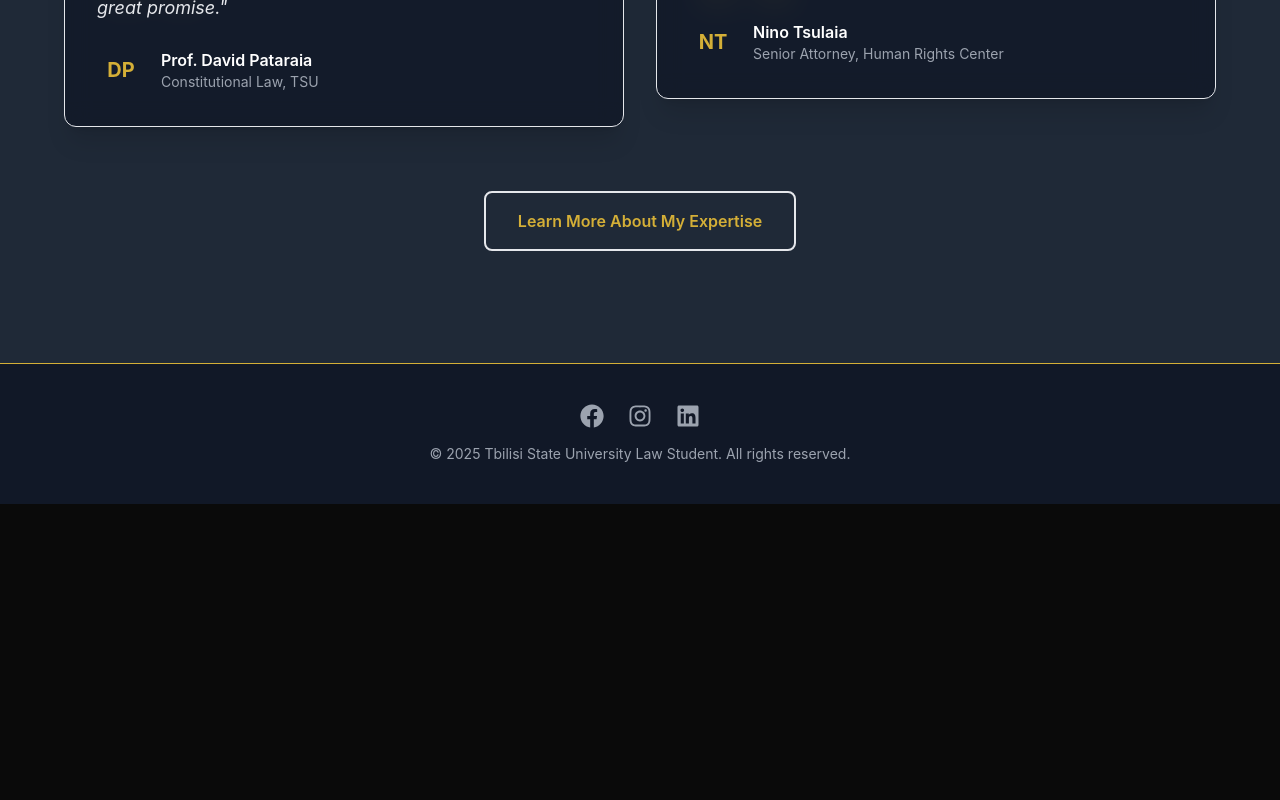
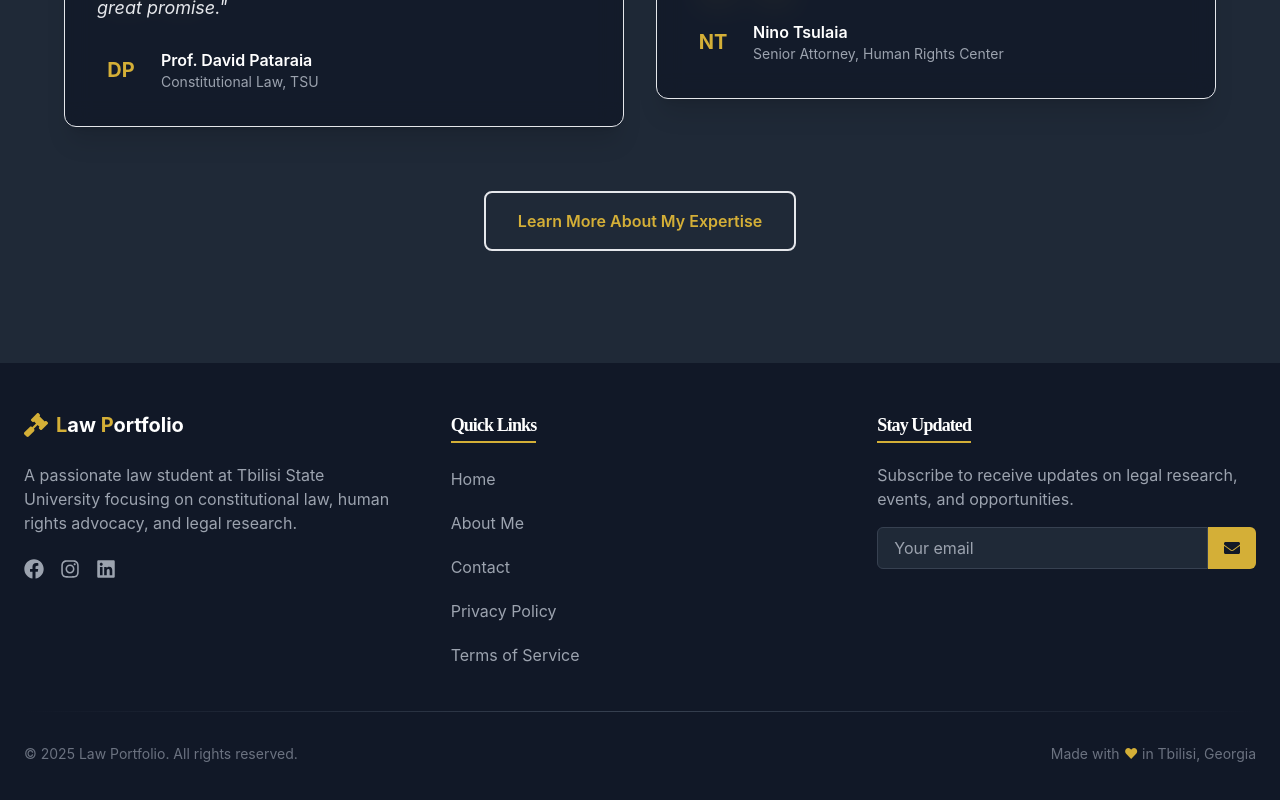
Before and after one commit to SetFodi/Portfolio-next, a Next.js app: page / in a window 1280 px wide. Shown: the part 2073-2873 px from the top of the page. Before the commit the page ends 2577 px from the top, so only its background shows below. Built offline with nearby package versions, Linux system fonts and the light colour scheme.

Commit message:
added footer

```diff
--- a/components/Footer.tsx
+++ b/components/Footer.tsx
@@ -1,24 +1,200 @@
-import { FaFacebook, FaInstagram, FaLinkedin } from 'react-icons/fa';
+import Link from 'next/link';
+import { FaFacebook, FaInstagram, FaLinkedin, FaGavel, FaEnvelope, FaArrowUp } from 'react-icons/fa';
+import { motion } from 'framer-motion';
+import { useState, useEffect } from 'react';
 
 const Footer = () => {
+  const [showScrollTop, setShowScrollTop] = useState(false);
+
+  useEffect(() => {
+    const handleScroll = () => {
+      setShowScrollTop(window.scrollY > 300);
+    };
+
+    window.addEventListener('scroll', handleScroll);
+    return () => window.removeEventListener('scroll', handleScroll);
+  }, []);
+
+  const scrollToTop = () => {
+    window.scrollTo({
+      top: 0,
+      behavior: 'smooth'
+    });
+  };
+
+  // Current year for copyright
+  const currentYear = new Date().getFullYear();
+
   return (
-    <footer className="bg-gray-900 py-10 border-t border-accent">
-      <div className="max-w-7xl mx-auto px-4 text-center text-gray-400">
-        <div className="flex justify-center space-x-6 mb-4">
-          <a href="https://www.facebook.com/temotunadze" target="_blank" rel="noopener noreferrer" className="hover:text-accent transition">
-            <FaFacebook size={24} />
-          </a>
-          <a href="https://www.instagram.com/tunadzetemo/" target="_blank" rel="noopener noreferrer" className="hover:text-accent transition">
-            <FaInstagram size={24} />
-          </a>
-          <a href="https://linkedin.com" target="_blank" rel="noopener noreferrer" className="hover:text-accent transition">
-            <FaLinkedin size={24} />
-          </a>
+    <footer className="relative bg-gray-900 text-gray-300 pt-12 overflow-hidden">
+      {/* Background decoration */}
+      <div className="absolute top-0 right-0 w-96 h-96 bg-accent/5 rounded-full blur-3xl opacity-30"></div>
+      <div className="absolute bottom-0 left-0 w-72 h-72 bg-accent/5 rounded-full blur-2xl opacity-20"></div>
+
+      {/* Footer Content */}
+      <div className="max-w-7xl mx-auto px-6 relative z-10">
+        <div className="grid md:grid-cols-3 gap-12 mb-10">
+          {/* Logo & About */}
+          <div>
+            <Link href="/" className="flex items-center mb-6 group">
+              <motion.div
+                whileHover={{ rotate: 15 }}
+                transition={{ type: 'spring', stiffness: 300 }}
+              >
+                <FaGavel className="text-accent text-2xl mr-2" />
+              </motion.div>
+              <span className="text-xl font-bold text-white">
+                <span className="text-accent">L</span>aw <span className="text-accent">P</span>ortfolio
+              </span>
+            </Link>
+            <p className="text-gray-400 mb-6">
+              A passionate law student at Tbilisi State University focusing on constitutional law,
+              human rights advocacy, and legal research.
+            </p>
+            <div className="flex space-x-4">
+              <motion.a
+                href="https://www.facebook.com/temotunadze"
+                target="_blank"
+                rel="noopener noreferrer"
+                whileHover={{ scale: 1.2, color: '#1877F2' }}
+                whileTap={{ scale: 0.9 }}
+                className="text-gray-400 hover:text-white transition-colors"
+                aria-label="Facebook"
+              >
+                <FaFacebook size={20} />
+              </motion.a>
+              <motion.a
+                href="https://www.instagram.com/tunadzetemo/"
+                target="_blank"
+                rel="noopener noreferrer"
+                whileHover={{ scale: 1.2, color: '#E1306C' }}
+                whileTap={{ scale: 0.9 }}
+                className="text-gray-400 hover:text-white transition-colors"
+                aria-label="Instagram"
+              >
+                <FaInstagram size={20} />
+              </motion.a>
+              <motion.a
+                href="https://linkedin.com"
+                target="_blank"
+                rel="noopener noreferrer"
+                whileHover={{ scale: 1.2, color: '#0A66C2' }}
+                whileTap={{ scale: 0.9 }}
+                className="text-gray-400 hover:text-white transition-colors"
+                aria-label="LinkedIn"
+              >
+                <FaLinkedin size={20} />
+              </motion.a>
+            </div>
+          </div>
+
+          {/* Quick Links */}
+          <div>
+            <h3 className="text-lg font-semibold text-white mb-6 relative inline-block">
+              Quick Links
+              <motion.div
+                className="absolute -bottom-1 left-0 h-0.5 bg-accent"
+                initial={{ width: 0 }}
+                whileInView={{ width: '100%' }}
+                viewport={{ once: true }}
+                transition={{ duration: 0.8, delay: 0.2 }}
+              />
+            </h3>
+            <ul className="space-y-3">
+              {[
+                { href: '/', label: 'Home' },
+                { href: '/about', label: 'About Me' },
+                { href: '/contact', label: 'Contact' },
+                { href: '#', label: 'Privacy Policy' },
+                { href: '#', label: 'Terms of Service' }
+              ].map((link, i) => (
+                <motion.li
+                  key={i}
+                  whileHover={{ x: 5 }}
+                  transition={{ type: 'spring', stiffness: 300 }}
+                >
+                  <Link href={link.href} className="text-gray-400 hover:text-accent transition-colors inline-block py-1">
+                    {link.label}
+                  </Link>
+                </motion.li>
+              ))}
+            </ul>
+          </div>
+
+          {/* Newsletter */}
+          <div>
+            <h3 className="text-lg font-semibold text-white mb-6 relative inline-block">
+              Stay Updated
+              <motion.div
+                className="absolute -bottom-1 left-0 h-0.5 bg-accent"
+                initial={{ width: 0 }}
+                whileInView={{ width: '100%' }}
+                viewport={{ once: true }}
+                transition={{ duration: 0.8, delay: 0.2 }}
+              />
+            </h3>
+            <p className="text-gray-400 mb-4">
+              Subscribe to receive updates on legal research, events, and opportunities.
+            </p>
+            <form className="flex">
+              <input
+                type="email"
+                placeholder="Your email"
+                className="bg-gray-800 border border-gray-700 text-gray-300 py-2 px-4 rounded-l-md focus:outline-none focus:ring-2 focus:ring-accent focus:border-transparent w-full"
+                required
+              />
+              <motion.button
+                type="submit"
+                whileHover={{ scale: 1.05 }}
+                whileTap={{ scale: 0.95 }}
+                className="bg-accent text-gray-900 py-2 px-4 rounded-r-md flex items-center justify-center"
+              >
+                <FaEnvelope />
+              </motion.button>
+            </form>
+          </div>
         </div>
-        <p className="text-sm">
-          &copy; {new Date().getFullYear()} Tbilisi State University Law Student. All rights reserved.
-        </p>
+
+        {/* Divider */}
+        <div className="h-px bg-gradient-to-r from-transparent via-gray-700 to-transparent mb-8"></div>
+
+        {/* Copyright */}
+        <div className="flex flex-col md:flex-row justify-between items-center pb-10">
+          <p className="text-gray-500 text-sm mb-4 md:mb-0">
+            © {currentYear} Law Portfolio. All rights reserved.
+          </p>
+          <div className="flex items-center text-sm text-gray-500">
+            <span>Made with </span>
+            <motion.span
+              animate={{
+                scale: [1, 1.2, 1],
+              }}
+              transition={{
+                duration: 1.5,
+                repeat: Infinity,
+                repeatType: "loop"
+              }}
+              className="text-accent mx-1"
+            >
+              ♥
+            </motion.span>
+            <span> in Tbilisi, Georgia</span>
+          </div>
+        </div>
       </div>
+
+      {/* Scroll to top button */}
+      <motion.button
+        onClick={scrollToTop}
+        className={`fixed bottom-6 right-6 bg-accent/90 hover:bg-accent text-gray-900 p-3 rounded-full shadow-lg z-50 transition-all duration-300 ${
+          showScrollTop ? 'opacity-100 visible' : 'opacity-0 invisible'
+        }`}
+        whileHover={{ scale: 1.1 }}
+        whileTap={{ scale: 0.9 }}
+        aria-label="Scroll to top"
+      >
+        <FaArrowUp />
+      </motion.button>
     </footer>
   );
 };
```
